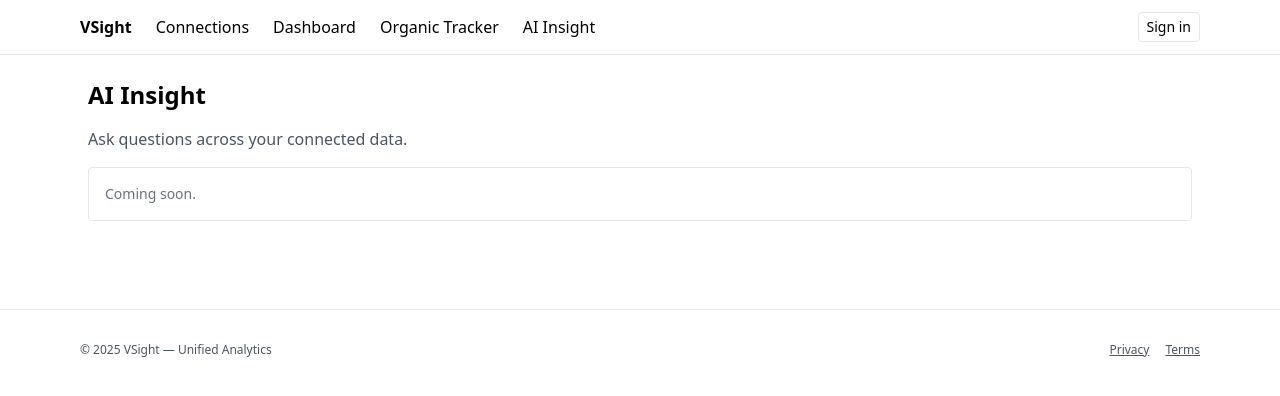
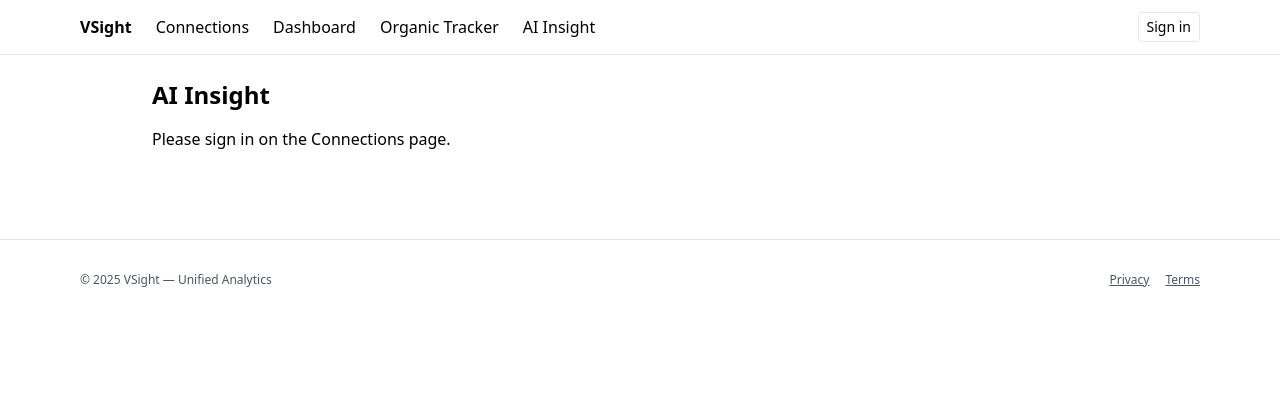
Before and after one commit to Vaibh-v/vsight, a Next.js app: page /insight in a window 1280 px wide. Shown: the top 396 px of the page. Built offline with nearby package versions, Linux system fonts and the light colour scheme; no server answers.

Commit message:
Update insight.tsx

```diff
--- a/pages/insight.tsx
+++ b/pages/insight.tsx
@@ -1,12 +1,15 @@
-// pages/insight.tsx
+import { useSession } from "next-auth/react";
+
 export default function Insight() {
+  const { status } = useSession();
   return (
-    <main className="max-w-6xl mx-auto p-6 space-y-4">
+    <main className="max-w-5xl mx-auto p-6 space-y-4">
       <h1 className="text-2xl font-semibold">AI Insight</h1>
-      <p className="text-gray-600">Ask questions across your connected data.</p>
-      <div className="border rounded p-4 text-sm text-gray-500">
-        Coming soon.
-      </div>
+      {status !== "authenticated" ? (
+        <p>Please sign in on the Connections page.</p>
+      ) : (
+        <p>Insights are shown inside Dashboard after you select GA4 + GSC + dates. This page is a placeholder route so the nav link works.</p>
+      )}
     </main>
   );
 }
```
